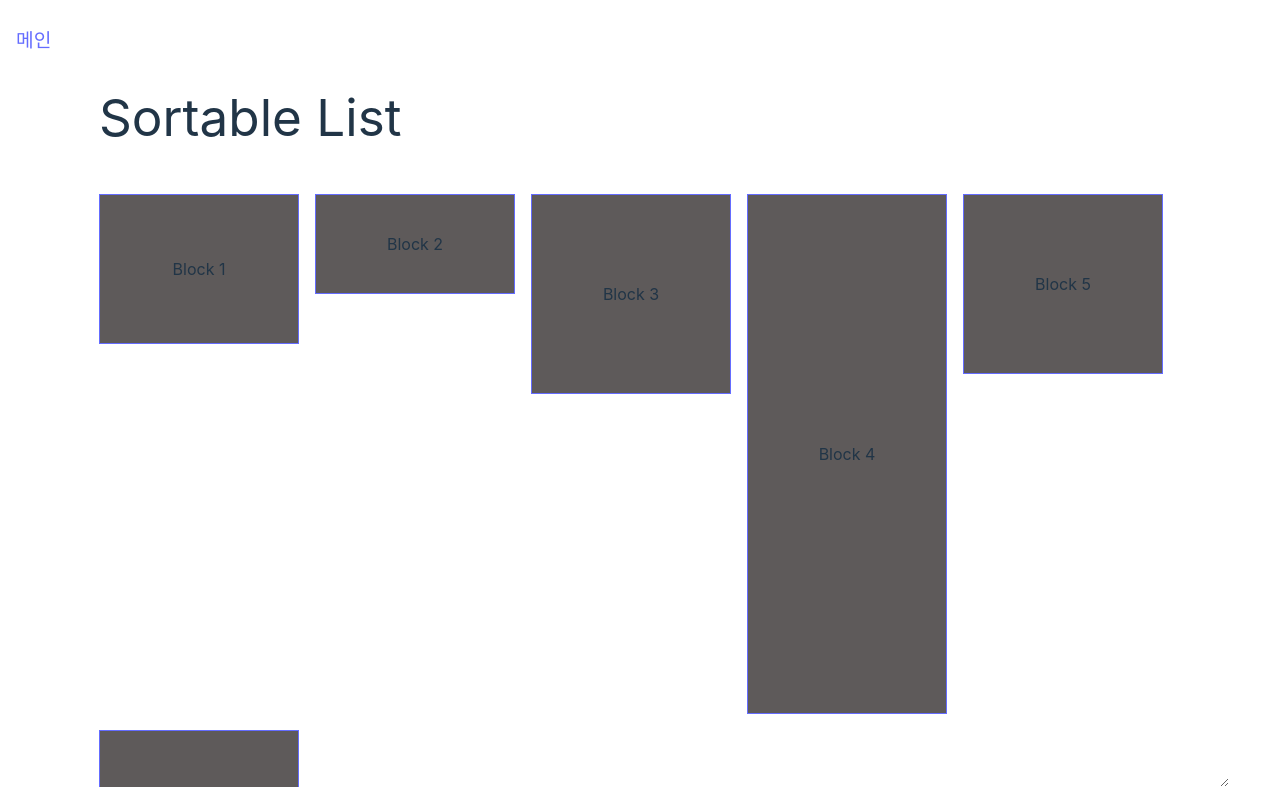
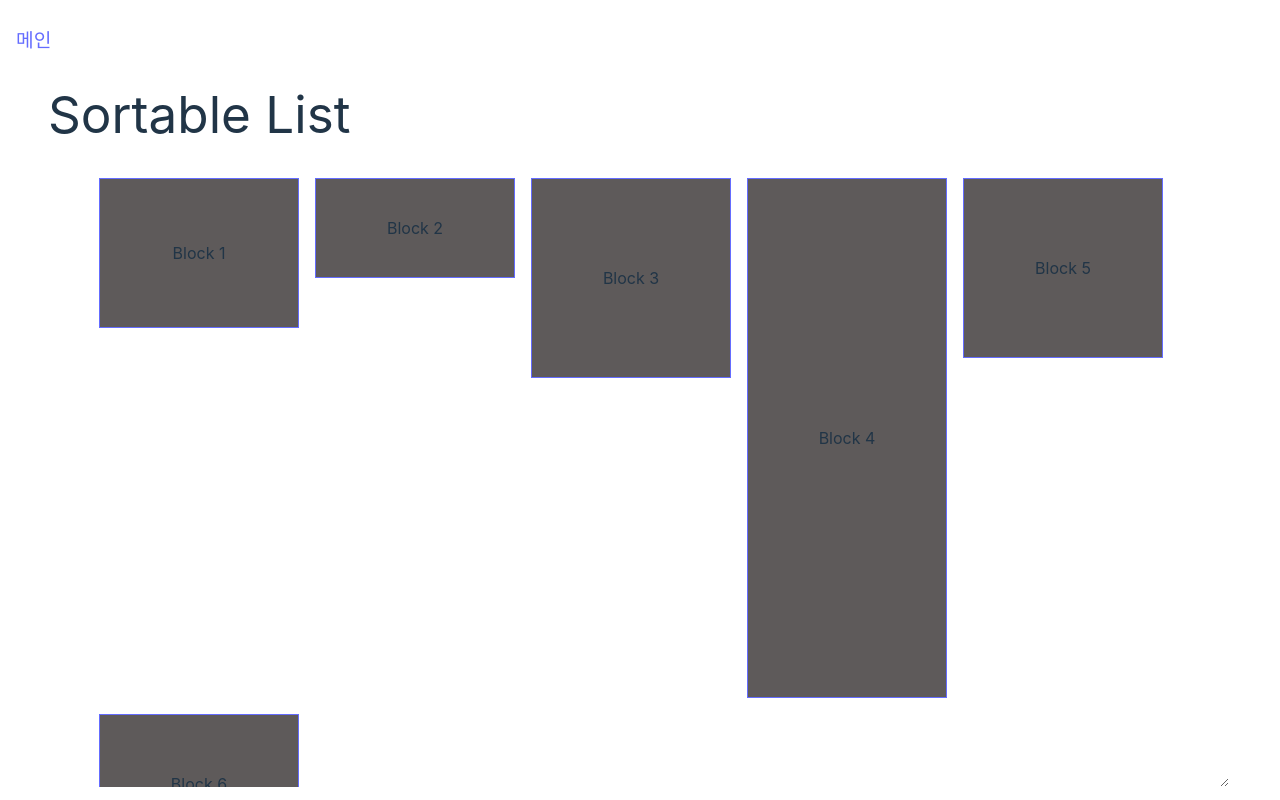
Before and after one commit to SuperRookiee/TypeScript-Practice, a React (Vite) app in the folder react-ts/: page /SortBlock in a window 1280 px wide. Built offline with nearby package versions, Linux system fonts and the light colour scheme.

Commit message:
feat: change h1 locate

```diff
--- a/react-ts/src/pages/SortBlock.tsx
+++ b/react-ts/src/pages/SortBlock.tsx
@@ -19,8 +19,8 @@ function SortBlock() {
 
     return (
         <main>
+            <Styled.Title>Sortable List</Styled.Title>
             <Styled.SortBlockContainer>
-                <h1>Sortable List</h1>
                 <SortableList blocks={blocks} onSortEnd={onSortEnd} />
             </Styled.SortBlockContainer>
         </main>
--- a/react-ts/src/style/SortBlock.style.tsx
+++ b/react-ts/src/style/SortBlock.style.tsx
@@ -1,19 +1,18 @@
 import styled from "styled-components";
+
+export const Title = styled.h1`
+    padding: 1rem 3rem;
+`;
 
 export const SortBlockContainer = styled.section`
     position: relative;
     resize: both;
-    overflow: hidden;
-    min-width: 200px;
-    min-height: 200px;
+    overflow-y: scroll;
+    min-width: 400px;
+    min-height: 50vh;
     border: 3px solid white;
     margin: 0 3rem;
     padding: 1rem 3rem;
-
-    & > h1 {
-        margin-bottom: 3rem;
-        white-space: pre;
-    }
 `;
 
 export const Blocks = styled.div`
```
